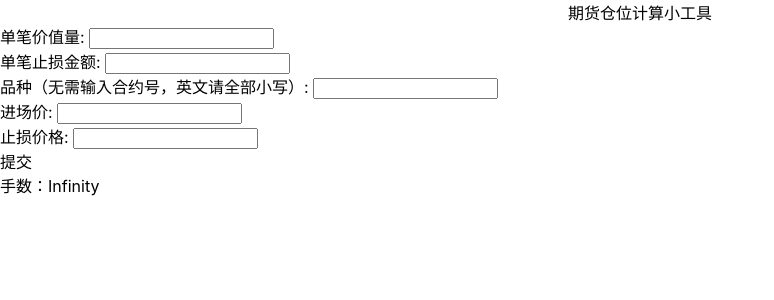
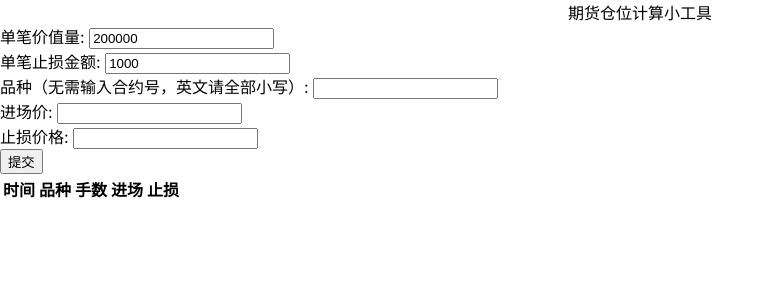
Before and after one commit to lzx19951022/futuresTools, a React (Create React App) app: page / in a window 1280 px wide. Shown: the top 300 px of the page, without its empty margins (0-774 px from the left). Built offline with nearby package versions, Linux system fonts and the light colour scheme.

Commit message:
基本功能完全，待配置样式表

```diff
--- a/src/components/cal/cal.js
+++ b/src/components/cal/cal.js
@@ -1,6 +1,8 @@
 import React from 'react';
-import './cal.css'
-import { Fill } from '../fill/fill'
+import './cal.css';
+import { Fill } from '../fill/fill';
+import { Table } from '../table/table';
+import { TableData } from '../table/tabledata'
 
 
 const minimumPriceMovement = {
@@ -33,6 +35,7 @@ const minimumPriceMovement = {
 export class Cal extends React.Component {
   constructor(props) {
     super(props);
+    this.tableData = [];
     this.state = {
       totalValue: 200000,
       stopLossValue: 1000,
@@ -40,13 +43,15 @@ export class Cal extends React.Component {
       strikePrice: '',
       stopLostPrice: '',
       minimumPriceMovementValue: 10,
+      append:'',
     }
     this.setTotal = this.setTotal.bind(this);
     this.setStopLoss = this.setStopLoss.bind(this);
     this.setProducts = this.setProducts.bind(this);
     this.setLossValue = this.setLossValue.bind(this);
     this.setStrikePrice = this.setStrikePrice.bind(this);
-    this.calculation = this.calculation.bind(this)
+    this.calculation = this.calculation.bind(this);
+    this.hanldeTableData = this.hanldeTableData.bind(this)
   }
 
   //通过fill.js 传输产品，单笔价值量，止损止盈和单笔亏损
@@ -79,7 +84,28 @@ export class Cal extends React.Component {
     let lossvalue =  Math.abs(this.state.strikePrice - this.state.stopLostPrice);
     let lossVolume = Math.floor(this.state.stopLossValue / (lossvalue*this.state.minimumPriceMovementValue));
 
-    return <div>手数：{volume = totalVolume > lossVolume ? lossVolume : totalVolume}</div>
+    return volume = totalVolume > lossVolume ? lossVolume : totalVolume
+  }
+
+  getTime() {
+    let date = new Date();
+    let hour = date.getHours();
+    let min = date.getMinutes();
+    let sec = date.getSeconds();
+    if (hour < 10) {
+      hour = `0${hour}`;
+    } else if (min < 10) {
+      min = `0${min}`;
+    } else if (sec < 10) {
+      sec = `0${sec}`;
+    }
+
+    return `${hour}:${min}:${sec}`
+  }
+
+  hanldeTableData() {
+    this.tableData.push(<TableData time={this.getTime()} products={this.state.futuresProducts} volume={this.calculation()} strikePrice={this.state.strikePrice} stopLossPrice={this.state.stopLostPrice}/>);
+    this.setState({append: this.tableData})
   }
 
 
@@ -87,7 +113,11 @@ export class Cal extends React.Component {
     return(
       <div>
         <Fill  total={this.setTotal} loss={this.setLossValue} products={this.setProducts} stopLoss={this.setStopLoss} strikePrice={this.setStrikePrice} />
-        {this.calculation()}
+        <input  type="submit" className="button" onClick={this.hanldeTableData}  value="提交" />
+        <Table />
+        <div>
+        {this.tableData}
+        </div>
       </div>
     )
   }
--- a/src/components/fill/fill.js
+++ b/src/components/fill/fill.js
@@ -42,11 +42,11 @@ export class Fill extends React.Component {
     <div>
       <div>
       <label for='totalValue'>单笔价值量: </label>
-      <input type='text' id='totalValue' onChange={this.setTotal} />
+      <input type='text' id='totalValue' onChange={this.setTotal} value='200000'/>
       </div>
       <div>
       <label for='stopLossValue'>单笔止损金额:  </label>
-      <input type='text' id='stopLossValue' onChange={this.setLossValue} />
+      <input type='text' id='stopLossValue' onChange={this.setLossValue} value='1000'/>
       </div>
       <div>
         <div>
@@ -61,7 +61,6 @@ export class Fill extends React.Component {
           <label for='stopLossPrice'>止损价格: </label>
           <input type='text' id='stopLossPrice' onChange={this.setStopLoss} />
         </div>
-        <div onClick={this.setSubmit}>提交</div>
       </div>
     </div>
   )
--- /dev/null
+++ b/src/components/table/table.js
@@ -0,0 +1,18 @@
+import React from 'react';
+import './table.css';
+
+export const Table = () => {
+  return (
+    <table>
+      <thead>
+      <tr>
+        <th>时间 </th>
+        <th>品种</th>
+        <th>手数</th>
+        <th>进场</th>
+        <th>止损</th>
+      </tr>
+      </thead>
+    </table>
+  )
+}
--- /dev/null
+++ b/src/components/table/tabledata.js
@@ -0,0 +1,24 @@
+import React from 'react';
+import './tabledata.css';
+import { Table } from './table';
+
+export class TableData extends React.Component {
+  render() {
+
+
+    return (
+      <table>
+        <tbody>
+        <tr>
+          <td>{this.props.time}</td>
+          <td>{this.props.products}</td>
+          <td>{this.props.volume}</td>
+          <td>{this.props.strikePrice}</td>
+          <td>{this.props.stopLossPrice}</td>
+        </tr>
+        </tbody>
+      </table>
+    )
+
+  }
+}
```
Also changed, not shown: src/components/table/table.css (added), src/components/table/tabledata.css (added).
